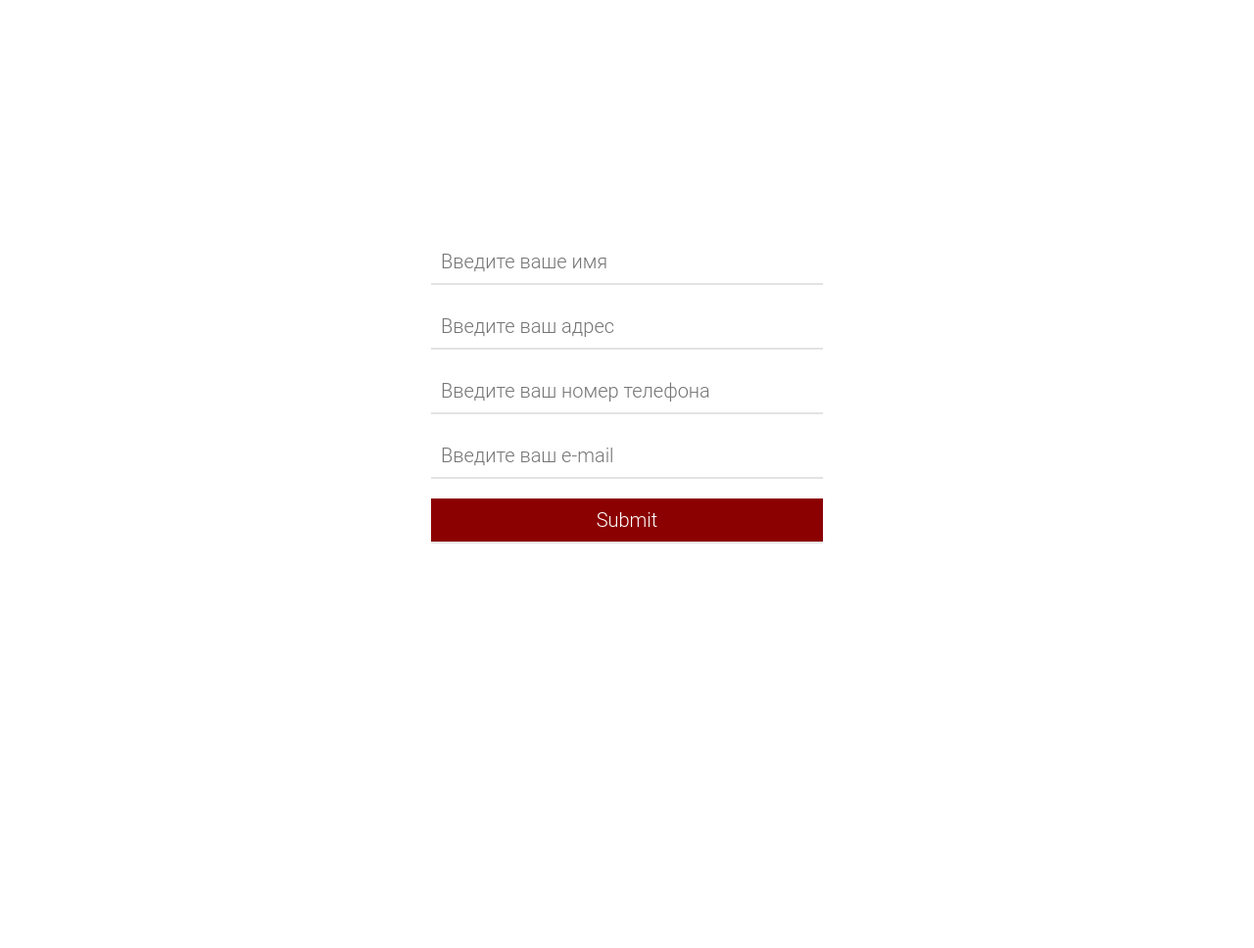
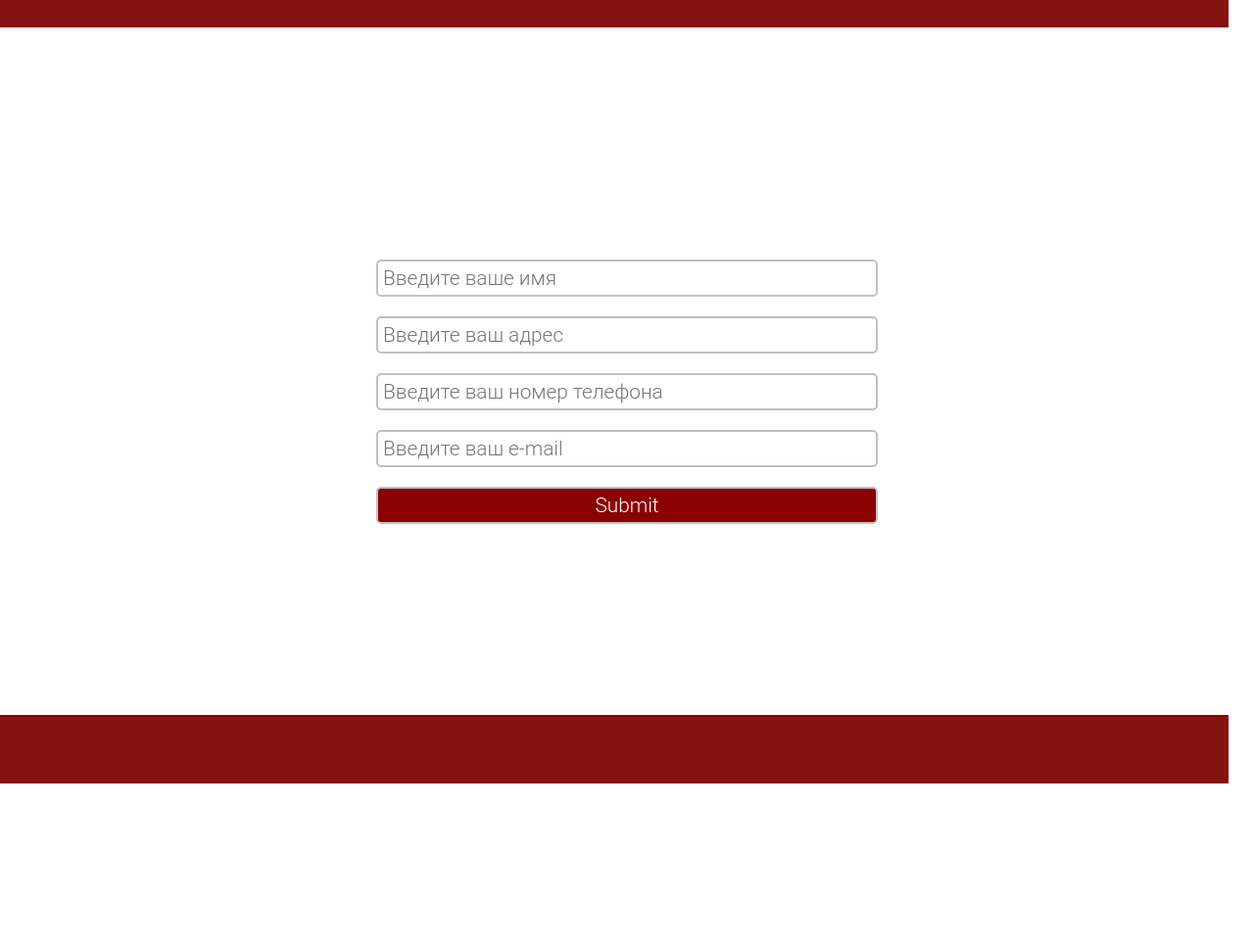
Before and after one commit to MaximSolomahin/forma, a PHP site: page / in a window 1280 px wide. Shown: the whole page at 98% size. Before the commit the page ends 555 px from the top, so only its background shows below. Run offline with PHP 8.4, Linux system fonts and the light colour scheme.

Commit message:
Update style.css

```diff
--- a/css/style.css
+++ b/css/style.css
@@ -3,19 +3,17 @@
     padding: 0;
     box-sizing: border-box;
 }
-html{
-    height: 100%;
+html, body{
+    height: 110%;
+    width: 100%;
+    display: block;
+    margin-left: auto;
+    margin-right: auto;
+
+
 }
 
-body {
-    height: 100vh;
-    display: flex;
-    align-items: center;
-    justify-content: center;
-    font-family: Montserrat, sans-serif;
-    font-size: 1em;
-    line-height: 135%;
-}
+
 a {
    color: #6aadee;
     text-decoration: none; //подчеркивание ссылок
@@ -24,35 +22,94 @@ a {
     clear: both;
 }
 /*Стили для шапки*/
-
+header {
+    width: 98%;
+    float: left ;
+    padding: 1%;
+    background-color: #851313;
+    border-bottom: 2px solid darkred;
+}
+header #logo{
+    width: 40%;
+    float: left;
+    }
+header #logo a{
+    color: white;
+    font-size: 2em;
+    font-family: "Roboto Light", sans-serif;
+}
+header #logo a:hover{
+    color: #b5b5b5;
+    font-size: 2em;
+    font-family: "Roboto Light", sans-serif;
+}
+header #news {
+    width: 40%;
+    float: right;
+    text-align: right;
+}
+header #news a {
+    color: white;
+    font-size: 2em;
+    font-family: "Roboto Light", sans-serif;
+}
+header #news a:hover {
+    color: #b5b5b5;
+    font-size: 2em;
+    font-family: "Roboto Light", sans-serif;
+}
+/* Стили формы*/
 
 form{
-    display: flex;
-    flex-direction: column;
-    width: 400px;
-    color: dimgray;
+    position: absolute;
+    left: 0;
+    right: 0;
+    top: 50%;
+    transform: translate(0, -50%);
 }
 
 input{
-    margin: 10px 0;
-    padding: 10px;
-    border: unset;
-    border-bottom: 2px solid #e3e3e3;
-    color: dimgray;
+
+    width: 40%;
+    margin-top: 10px;
+    margin-left: 30%;
+    margin-bottom: 10px;
+    float: left;
+    border-radius: 5px;
+    border: 2px solid silver;
+    padding: 5px;
+    color: #222222;
     outline: none;
-    font-family: "Roboto Light";
-    font-size: 20px;
+    font-size: 1.3em;
+    font-family: "Roboto Light", sans-serif;
+
 }
-submit{
+input:focus{
+    border: 2px solid #ca8585;
+}
+input:hover{
+    border: 2px solid #c9dce7;
+
+}
+#form #button{
     background: darkred;
     color: white;
-    font-size: 9pt;
+    font-size: 1.3em;
+    cursor: pointer;
 }
-table {
+table {/*Таблица*/
     font-family: Montserrat, sans-serif;
     font-size: 20px;
     border-collapse: collapse;
     border: 3px solid darkred;
+    position: absolute;
+    left: 0;
+    right: 0;
+    margin: 0 auto;
+    top: 50%;
+    transform: translate(0, -50%);
+
+
 
     text-align: center;
 }
@@ -68,3 +125,90 @@ th, td{
     border-width: 0 1px 1px 0;
     border-color: darkred;
 }
+/* Стили новостей*/
+
+#newsLent{ /* Блок новостей*/
+
+    width: 80%;
+    margin-left: 10%;
+    float: left;
+    min-height: 100%;
+    position: relative;
+}
+#newsLent #news{/* новости*/
+    width: 70%;
+    margin-left: 10%;
+    float: left;
+}
+#newsLent #news #firstNews{
+    width: 80%;
+    margin-left: 10%;
+    margin-bottom: 10px;
+    background-color: #d6d6d6;
+    padding: 1%;
+    float: left;
+}
+#newsLent #news #firstNews img, #newsLent #news .oldNews img{
+    width: 100%;
+    float: left;
+    margin-bottom: 10px;
+}
+#newsLent #news #firstNews h2, #newsLent #news .oldNews h2{
+    font-weight: normal;
+    font-size: 1.4em;
+    color: #5f5f5f;
+    font-family: Montserrat, sans-serif;
+}
+#newsLent #news #firstNews p, #newsLent #news .oldNews p{
+    width: 90%;
+    margin-left: 5%;
+}
+#newsLent #news #firstNews div.more, #newsLent #news .oldNews div.more{
+    padding: 5px;
+    background-color: darkred;
+    color: white;
+    width: 10%;
+    text-align: center;
+    margin-top: 10px;
+}
+#newsLent #news #firstNews div.more:hover, #newsLent #news .oldNews div.more:hover{
+    background-color: #691b1b;
+}
+#newsLent #news .oldNews{
+    width: 45%;
+    margin-left: 5%;
+    background-color: #d6d6d6;
+    padding: 1%;
+    float: left;
+
+}
+#newsLent #news .oldNews div.more{
+    width: 20%;
+}
+
+
+
+/*footer*/
+
+footer{
+    height: 70px;
+    position: fixed;
+    bottom: 0;
+    width: 98%;
+    float: left;
+    padding: 1%;
+    background-color: #851313;
+    border-top: 2px solid darkred;
+    margin-top: 10px;
+    color: white;
+
+
+
+
+}
+footer img {
+    width: 30px;
+    height: 30px;
+    float: right;
+    flex: 0 0 auto;
+}
```
